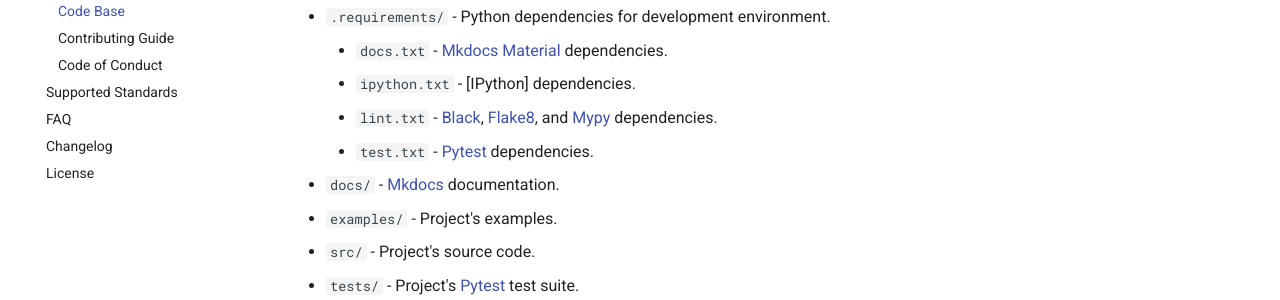
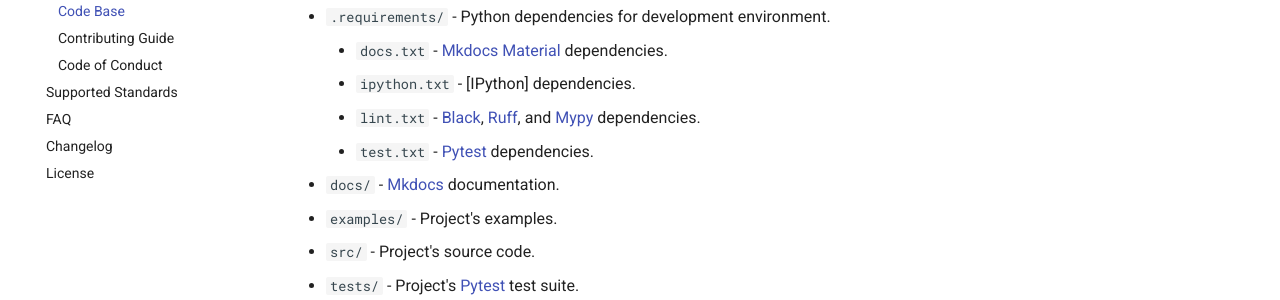
Before and after one commit to gufolabs/gufo_loader, an MkDocs documentation site: the page built from docs/codebase.md, in a window 1280 px wide and 924 px high. Shown: the part 369-669 px from the top of the window. Built offline with MkDocs 1.6.1 and Material for MkDocs 9.7.7, drawn with Linux system fonts in a browser that asks for light colours; comment, search, counter and statistics services are not loaded.

Commit message:
Remove flake8 references

```diff
--- a/docs/codebase.md
+++ b/docs/codebase.md
@@ -15,7 +15,7 @@
 
     * `docs.txt` - [Mkdocs Material][Mkdocs Material] dependencies.
     * `ipython.txt` - [IPython] dependencies.
-    * `lint.txt` - [Black][Black], [Flake8][Flake8], and [Mypy][Mypy] dependencies.
+    * `lint.txt` - [Black][Black], [Ruff][Ruff], and [Mypy][Mypy] dependencies.
     * `test.txt` - [Pytest][Pytest] dependencies.
 
 * `docs/` - [Mkdocs][Mkdocs] documentation.
@@ -33,7 +33,7 @@
 [Mkdocs]: https://www.mkdocs.org
 [Mkdocs Material]: https://squidfunk.github.io/mkdocs-material/
 [Black]: https://black.readthedocs.io/en/stable
-[Flake8]: https://flake8.pycqa.org/en/latest/
+[Ruff]: https://github.com/charliermarsh/ruff
 [Mypy]: https://mypy.readthedocs.io/en/stable/
 [Pytest]: https://docs.pytest.org/
 [Dockerfile]: https://docs.docker.com/engine/reference/builder/
```
Also changed, not shown: docs/testing.md (+1 -1 lines).
